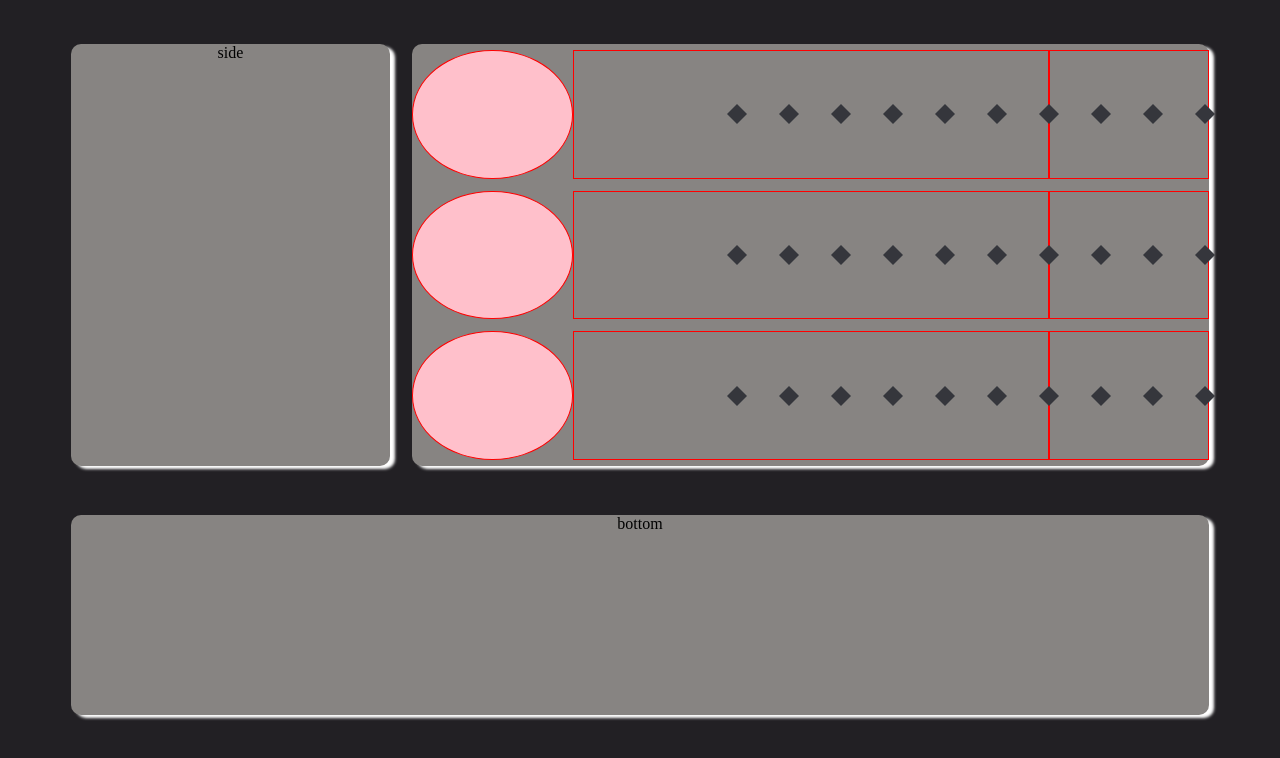
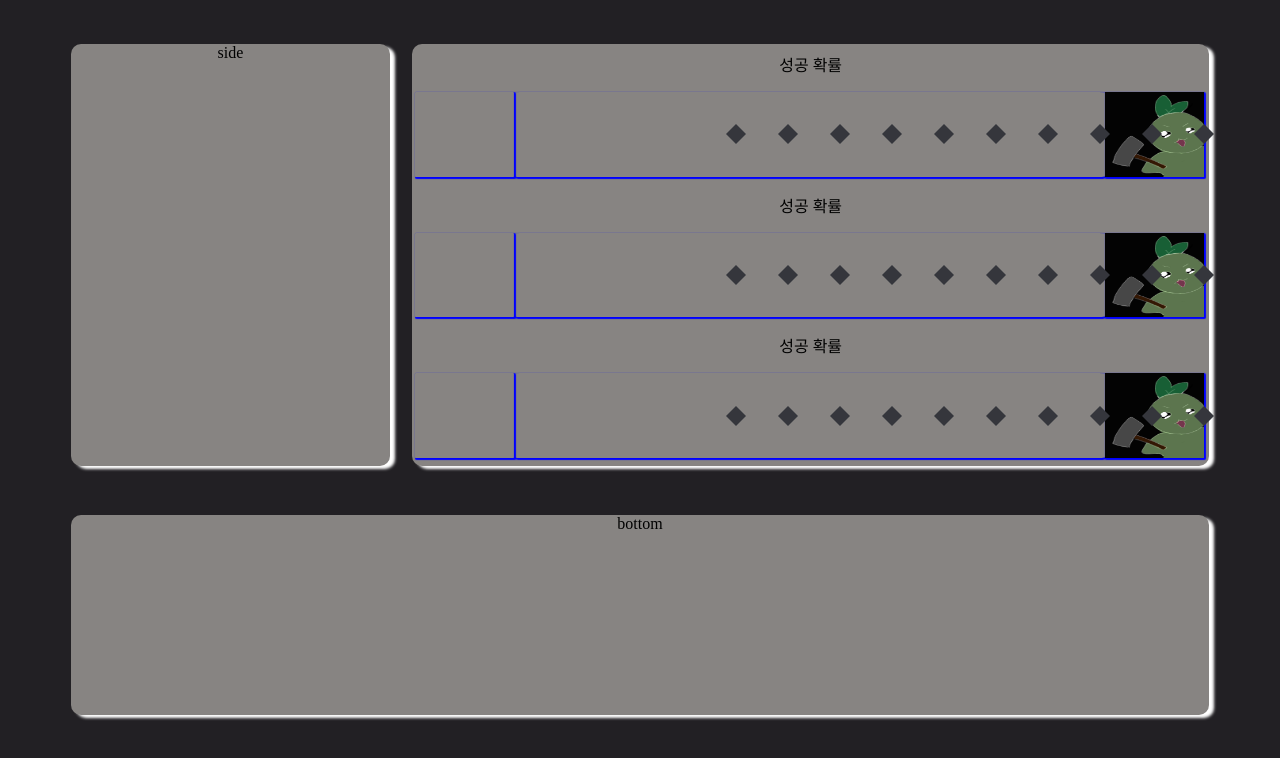
Before and after one commit to moonjh9392/stone-cutting, a React (Create React App) app: page / in a window 1280 px wide. Shown: the top 758 px of the page. Built offline with nearby package versions, Linux system fonts and the light colour scheme.

Commit message:
활성화 버튼 이미지 추가

```diff
--- a/src/component/Engraving.jsx
+++ b/src/component/Engraving.jsx
@@ -1,8 +1,11 @@
 import "../style/Engraving.css";
+import mococo from "../images/mococo.jpg";
 
 export default function engraving(params) {
   let i = [0, 1, 2, 3, 4, 5, 6, 7, 8, 9];
   return (
+    <>
+      <div>성공 확률</div>
       <div className="Engraving">
         <div className="Engraving__img"></div>
         <div className="Engraving__action">
@@ -18,7 +21,10 @@ export default function engraving(params) {
           </div>
           <div className="Engraving__action__result"></div>
         </div>
-      <div className="Engraving__btn"></div>
+        <div className="Engraving__btn">
+          <img src={mococo} alt="mococo" />
         </div>
+      </div>
+    </>
   );
 }
--- a/src/style/Engraving.css
+++ b/src/style/Engraving.css
@@ -1,30 +1,34 @@
 .Engraving {
-  height: 30%;
+  width: 99%;
+  height: 20%;
   display: flex;
   justify-content: center;
   align-items: center;
 }
 
 .Engraving > div {
-  border: 1px solid red;
   height: 100%;
   display: flex;
   justify-content: center;
   align-items: center;
+  box-shadow: 1px 1px 1px 1px blue;
+  border-radius: 1%;
 }
 
 .Engraving__img {
-  flex: 1;
-  width: 100px;
-  height: 100px;
-  background: pink;
-  border-radius: 50%;
+  flex: 0.5;
 }
 .Engraving__action {
   flex: 3;
 }
 .Engraving__btn {
-  flex: 1;
+  flex: 0.5;
+}
+.Engraving__btn:hover {
+  cursor: pointer;
+}
+.Engraving__img:hover {
+  cursor: pointer;
 }
 
 .Engraving__action__box {
@@ -50,3 +54,8 @@
   border: 10px solid transparent;
   border-top-color: rgb(53, 54, 60);
 }
+
+img {
+  width: 100%;
+  height: 100%;
+}
--- a/src/style/MainBox.css
+++ b/src/style/MainBox.css
@@ -6,3 +6,6 @@
   flex-direction: column;
   justify-content: space-around;
 }
+.MainBox > div {
+  margin: 3px;
+}
```
Also changed, not shown: src/images/mococo.jpg (added). Lines whose indentation alone changed are shown as unchanged.
